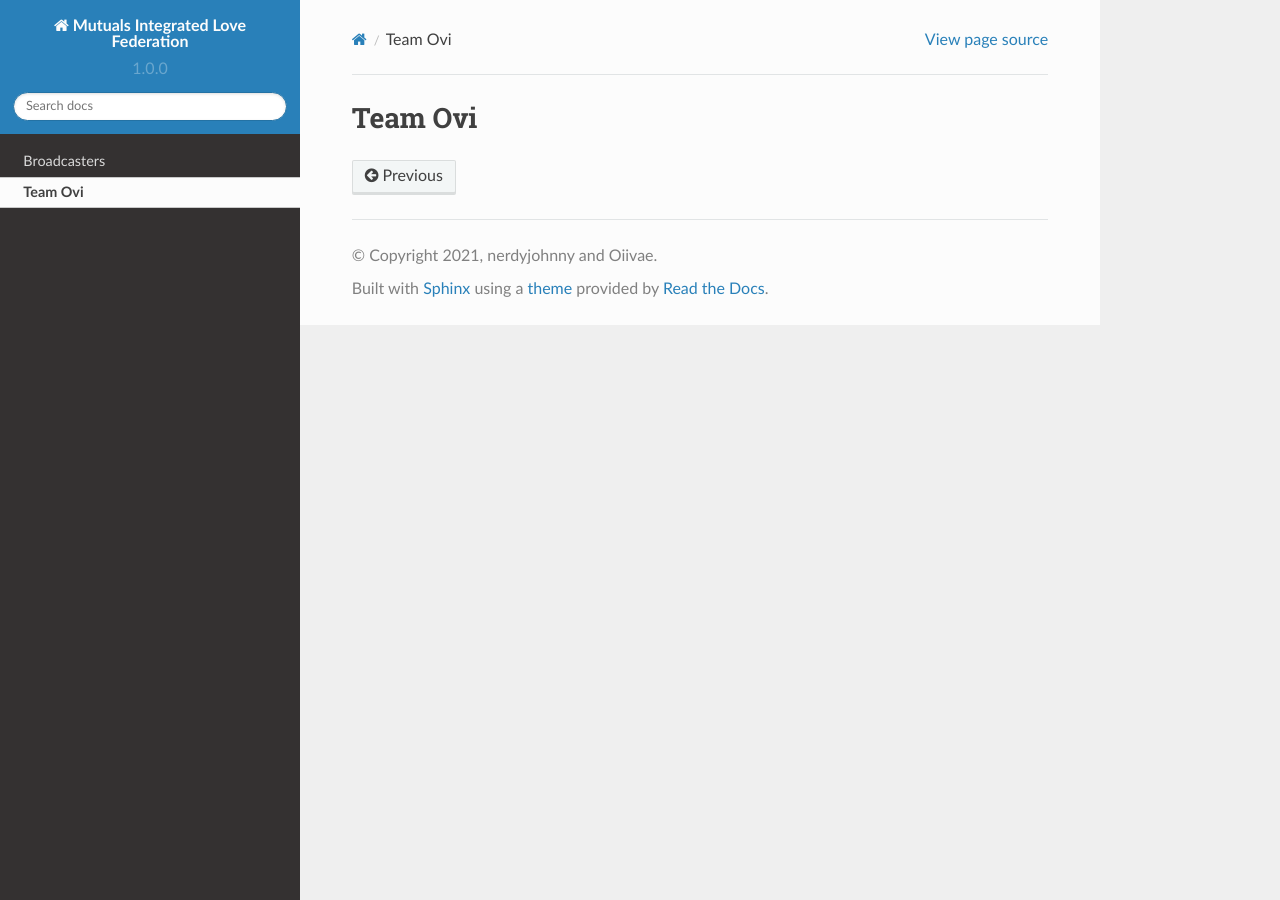
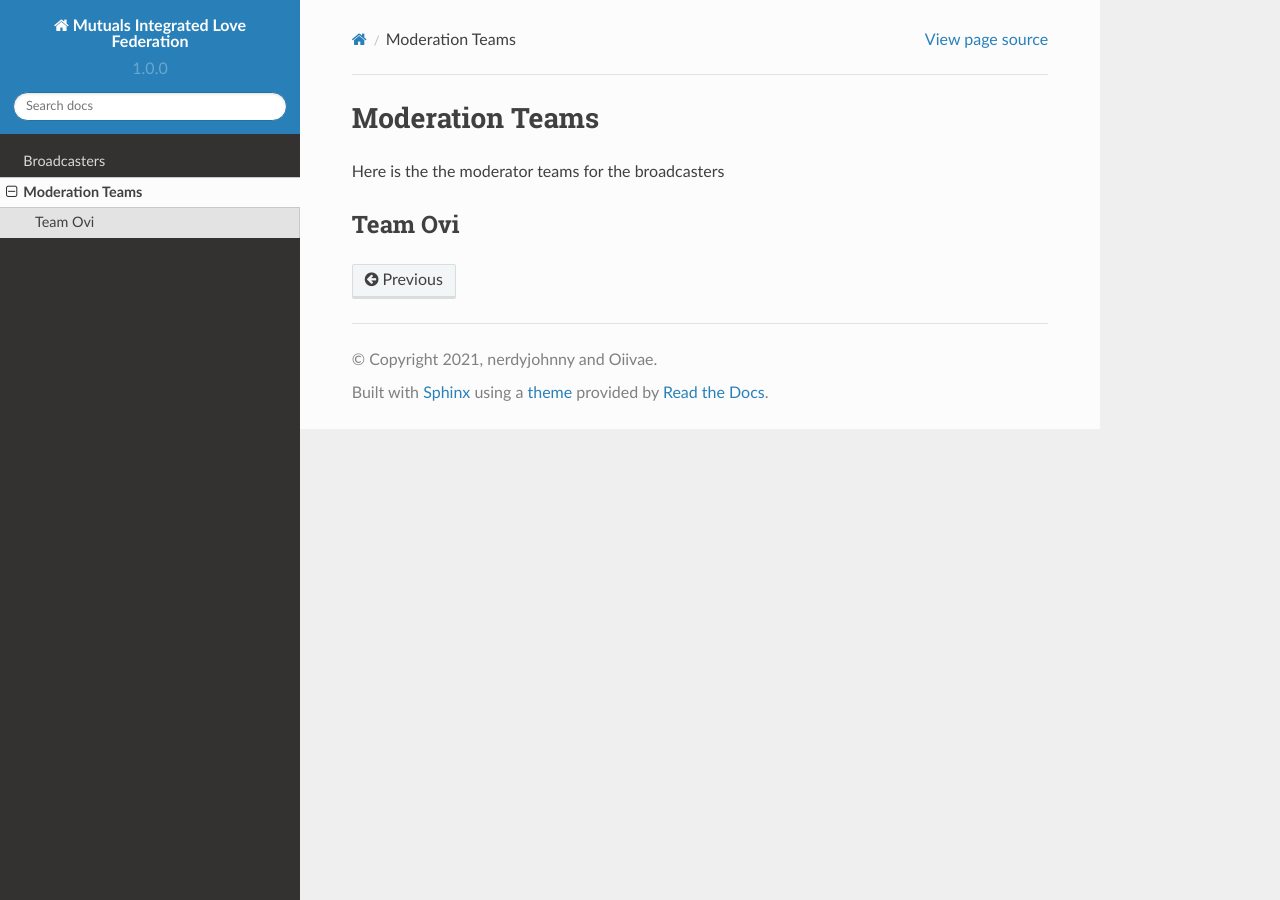
Before and after one commit to OiivaeCommunity/love, a Sphinx documentation site: the page built from docs/source/mods.rst, in a window 1280 px wide. Built offline with Sphinx 7.4.7 and the Read the Docs theme 2.0.0, drawn with Linux system fonts in a browser that asks for light colours.

Commit message:
Update mods.rst

```diff
--- a/docs/source/mods.rst
+++ b/docs/source/mods.rst
@@ -1,3 +1,6 @@
+Moderation Teams
+========
+Here is the the moderator teams for the broadcasters
 
 Team Ovi
 '''''''
```
